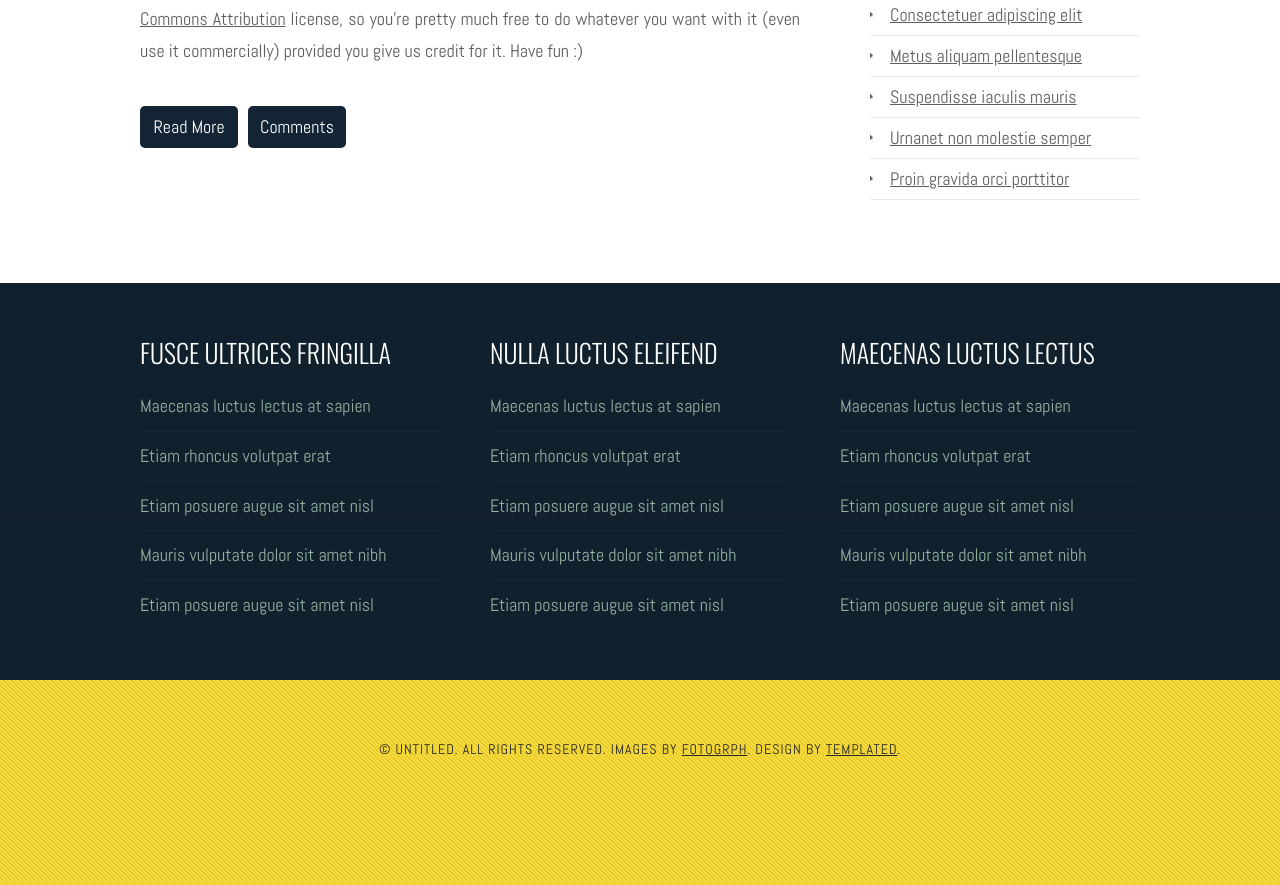
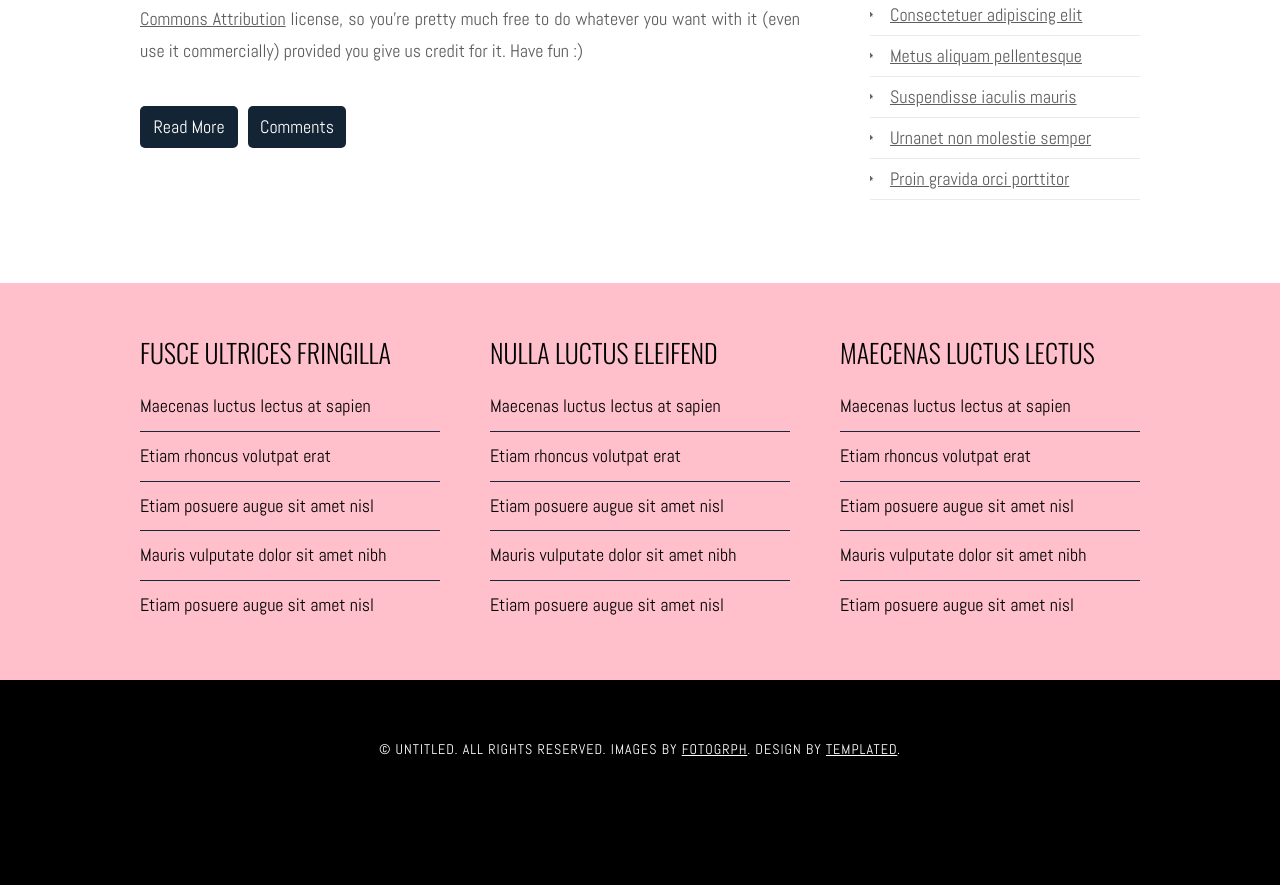
Before and after one commit to krify/workshop2, a plain HTML site: page webtemp/about.html in a window 1280 px wide. Shown: the part 282-1167 px from the top of the page. Drawn offline with nearby package versions, Linux system fonts and the light colour scheme.

Commit message:
change colors and logo in about us page

```diff
--- a/webtemp/about.html
+++ b/webtemp/about.html
@@ -16,22 +16,31 @@
     height: 108px;
     background: transparent url("images/img01.jpg") repeat scroll 0% 0%;
 }
+li.c2 a {
+  color: black;
+}
+c1 {
+  color: black;
+}
+li.c3 a {
+  color: white;
+}
 </style>
 </head>
 <body>
 <div id="wrapper">
-	<div id="header-wrapper">
+	<div id="header-wrapper" style="background:black;">
 		<div id="header" class="container">
 			<div id="logo">
-				<h1><a href="#">Colore Giallo</a></h1>
+				<h1><a href="#"  style="color:white;">PR Solutions</a></h1>
 			</div>
 			<div id="menu">
 				<ul>
-					<li ><a href="index.html">Homepage</a></li>
-					<li><a href="services.html">Services</a></li>
-					<li><a href="Portfolio.html">Portfolio</a></li>
-					<li class="current_page_item"><a href="about.html">About</a></li>
-					<li><a href="contact.html">Contact</a></li>
+					<li class="c3"><a href="index.html">Homepage</a></li>
+					<li class="c3"><a href="services.html">Services</a></li>
+					<li class="c3"><a href="Portfolio.html">Portfolio</a></li>
+					<li class="current_page_item c3"><a href="about.html">About</a></li>
+					<li class="c3"><a href="contact.html">Contact</a></li>
 				</ul>
 			</div>
 		</div>
@@ -70,42 +79,42 @@
 	</div>
 	<!-- end #page -->
 </div>
-<div id="footer-content-wrapper">
+<div id="footer-content-wrapper" style="background:pink">
 	<div id="footer-content">
 		<div id="fbox1">
-			<h2>Fusce ultrices fringilla</h2>
+			<h2 style="color:black">Fusce ultrices fringilla</h2>
 			<ul class="style1">
-				<li class="first"><a href="#">Maecenas luctus lectus at sapien</a></li>
-				<li><a href="#">Etiam rhoncus volutpat erat</a></li>
-				<li><a href="#">Etiam posuere augue sit amet nisl</a></li>
-				<li><a href="#">Mauris vulputate dolor sit amet nibh</a></li>
-				<li><a href="#">Etiam posuere augue sit amet nisl</a></li>
+				<li class="first c2"><a href="#">Maecenas luctus lectus at sapien</a></li>
+				<li class="c2"><a href="#">Etiam rhoncus volutpat erat</a></li>
+				<li class="c2"><a href="#">Etiam posuere augue sit amet nisl</a></li>
+				<li class="c2"><a href="#">Mauris vulputate dolor sit amet nibh</a></li>
+				<li class="c2"><a href="#">Etiam posuere augue sit amet nisl</a></li>
 			</ul>
 		</div>
-		<div id="fbox2">
-			<h2>Nulla luctus eleifend</h2>
+		<div id="fbox2" class="c1">
+			<h2 style="color:black">Nulla luctus eleifend</h2>
 			<ul class="style1">
-				<li class="first"><a href="#">Maecenas luctus lectus at sapien</a></li>
-				<li><a href="#">Etiam rhoncus volutpat erat</a></li>
-				<li><a href="#">Etiam posuere augue sit amet nisl</a></li>
-				<li><a href="#">Mauris vulputate dolor sit amet nibh</a></li>
-				<li><a href="#">Etiam posuere augue sit amet nisl</a></li>
+				<li class="first c2"><a href="#">Maecenas luctus lectus at sapien</a></li>
+				<li class="c2"><a href="#">Etiam rhoncus volutpat erat</a></li>
+				<li class="c2"><a href="#">Etiam posuere augue sit amet nisl</a></li>
+				<li class="c2"><a href="#">Mauris vulputate dolor sit amet nibh</a></li>
+				<li class="c2"><a href="#">Etiam posuere augue sit amet nisl</a></li>
 			</ul>
 		</div>
-		<div id="fbox3">
-			<h2>Maecenas luctus lectus</h2>
+		<div id="fbox3" class="c1">
+			<h2 style="color:black">Maecenas luctus lectus</h2>
 			<ul class="style1">
-				<li class="first"><a href="#">Maecenas luctus lectus at sapien</a></li>
-				<li><a href="#">Etiam rhoncus volutpat erat</a></li>
-				<li><a href="#">Etiam posuere augue sit amet nisl</a></li>
-				<li><a href="#">Mauris vulputate dolor sit amet nibh</a></li>
-				<li><a href="#">Etiam posuere augue sit amet nisl</a></li>
+				<li class="first c2"><a href="#">Maecenas luctus lectus at sapien</a></li>
+				<li class="c2"><a href="#">Etiam rhoncus volutpat erat</a></li>
+				<li class="c2"><a href="#">Etiam posuere augue sit amet nisl</a></li>
+				<li class="c2"><a href="#">Mauris vulputate dolor sit amet nibh</a></li>
+				<li class="c2"><a href="#">Etiam posuere augue sit amet nisl</a></li>
 			</ul>
 		</div>
 	</div>
 </div>
-<div id="footer">
-	<p>&copy; Untitled. All rights reserved. Images by <a href="http://fotogrph.com/">Fotogrph</a>. Design by <a href="http://templated.co" rel="nofollow">TEMPLATED</a>.</p>
+<div id="footer" style="background:black;">
+	<p style="color:white;">&copy; Untitled. All rights reserved. Images by <a href="http://fotogrph.com/" style="color:white;">Fotogrph</a>. Design by <a href="http://templated.co" rel="nofollow" style="color:white;">TEMPLATED</a>.</p>
 </div>
 <!-- end #footer -->
 </body>
```
